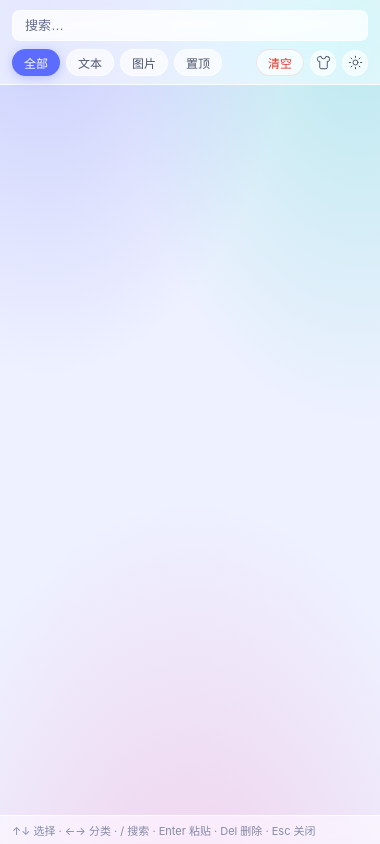
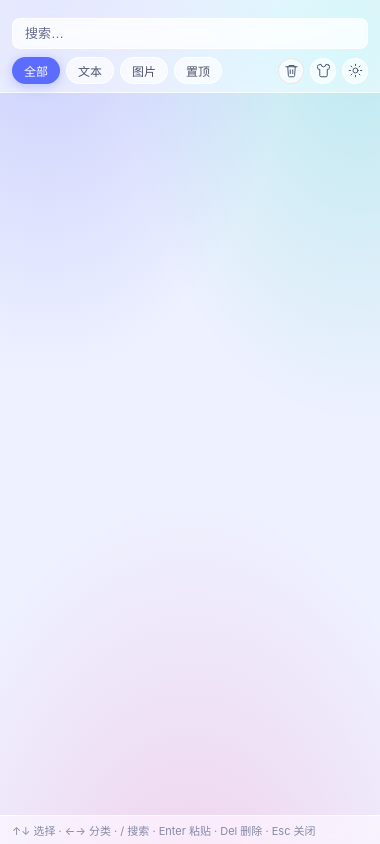
Before and after one commit to jack-thegeek/paste-manager, an Electron app: page renderer/index.html in a window 380 px wide. Drawn offline with Linux system fonts and the light colour scheme; no server answers.

Commit message:
style: 增大顶部拖拽区、去掉 tabs 聚焦黄框、清空按钮改图标

```diff
--- a/renderer/index.html
+++ b/renderer/index.html
@@ -16,7 +16,9 @@
         <button data-f="text">文本</button>
         <button data-f="image">图片</button>
         <button data-f="pinned">置顶</button>
-        <button id="clear" title="清空历史">清空</button>
+        <button id="clear" title="清空历史">
+          <svg viewBox="0 0 24 24" aria-hidden="true"><path d="M3 6h18M8 6V4h8v2M6 6l1 14a2 2 0 0 0 2 2h6a2 2 0 0 0 2-2l1-14M10 11v6M14 11v6"/></svg>
+        </button>
         <button id="style" title="切换风格">
           <svg viewBox="0 0 24 24" aria-hidden="true"><path d="M20.38 3.46 16 2a4 4 0 0 1-8 0L3.62 3.46a2 2 0 0 0-1.34 2.23l.58 3.47a1 1 0 0 0 .99.84H6v10c0 1.1.9 2 2 2h8a2 2 0 0 0 2-2V10h2.15a1 1 0 0 0 .99-.84l.58-3.47a2 2 0 0 0-1.34-2.23z"/></svg>
         </button>
--- a/renderer/style-flat.css
+++ b/renderer/style-flat.css
@@ -73,7 +73,7 @@ body {
 /* ---------- header / solid panel ---------- */
 
 header {
-  padding: 10px 12px 8px;
+  padding: 18px 12px 8px;
   border-bottom: 1px solid var(--border);
   background: var(--surface);
   -webkit-app-region: drag;
@@ -118,6 +118,7 @@ header .tabs button {
   border-color: var(--accent);
   color: var(--on-accent);
 }
+.tabs button:focus { outline: none; }
 
 #clear { margin-left: auto; border-color: var(--border); color: var(--danger); }
 #clear:hover {
@@ -126,7 +127,7 @@ header .tabs button {
   color: var(--danger-strong);
 }
 
-#theme, #style {
+#theme, #style, #clear {
   width: 26px;
   height: 26px;
   padding: 0;
@@ -135,7 +136,7 @@ header .tabs button {
   justify-content: center;
   color: var(--muted);
 }
-#theme svg, #style svg {
+#theme svg, #style svg, #clear svg {
   width: 15px;
   height: 15px;
   stroke: currentColor;
--- a/renderer/style.css
+++ b/renderer/style.css
@@ -98,7 +98,7 @@ body {
 /* ---------- header / glass panel ---------- */
 
 header {
-  padding: 10px 12px 8px;
+  padding: 18px 12px 8px;
   background: var(--glass);
   -webkit-backdrop-filter: var(--blur);
   backdrop-filter: var(--blur);
@@ -158,6 +158,7 @@ header .tabs button {
   color: var(--on-accent);
   box-shadow: 0 2px 12px var(--accent-glow);
 }
+.tabs button:focus { outline: none; }
 
 #clear {
   margin-left: auto;
@@ -170,7 +171,7 @@ header .tabs button {
   color: var(--danger-strong);
 }
 
-#theme, #style {
+#theme, #style, #clear {
   width: 26px;
   height: 26px;
   padding: 0;
@@ -179,7 +180,7 @@ header .tabs button {
   justify-content: center;
   color: var(--muted);
 }
-#theme svg, #style svg {
+#theme svg, #style svg, #clear svg {
   width: 15px;
   height: 15px;
   stroke: currentColor;
```
